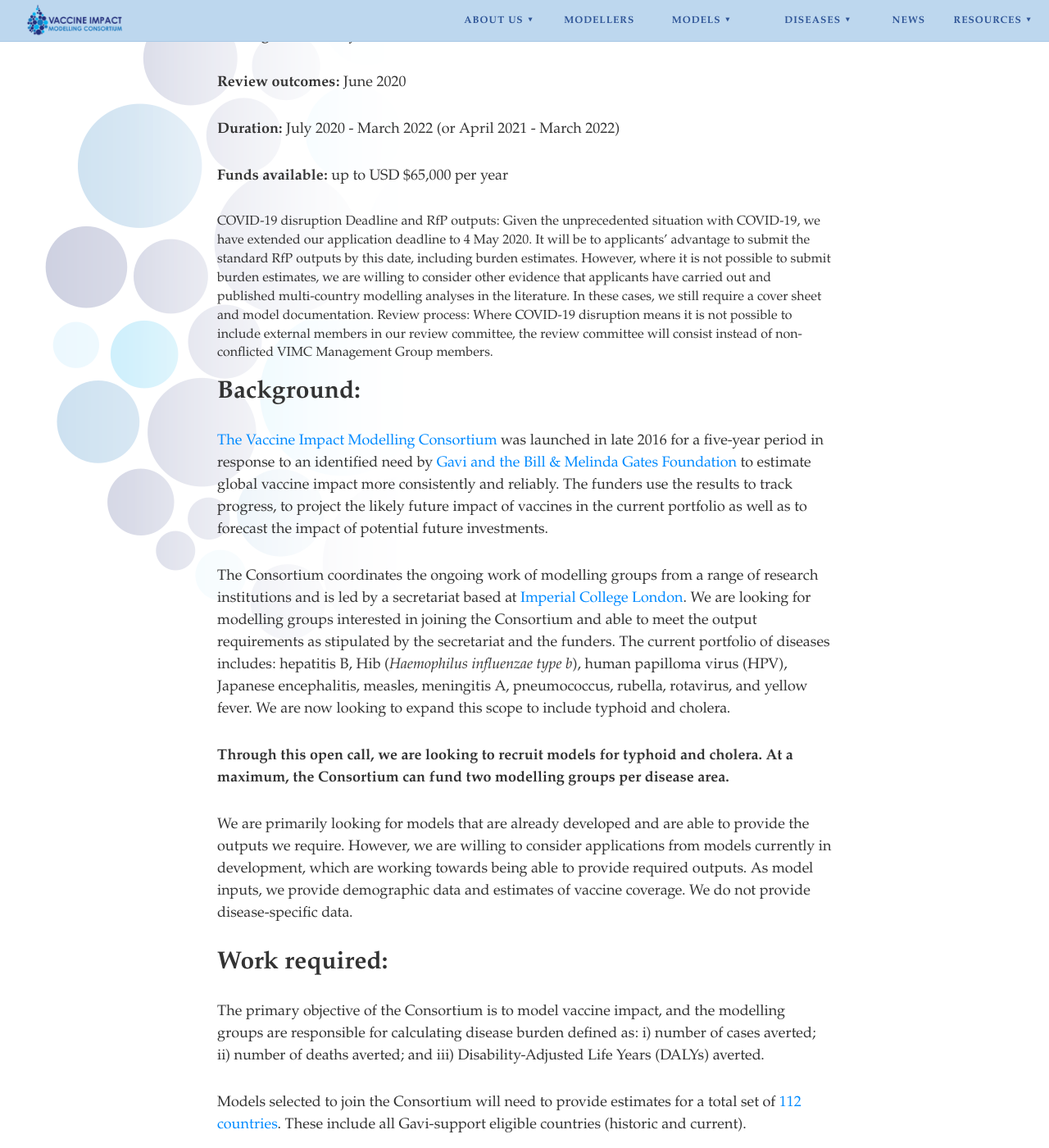
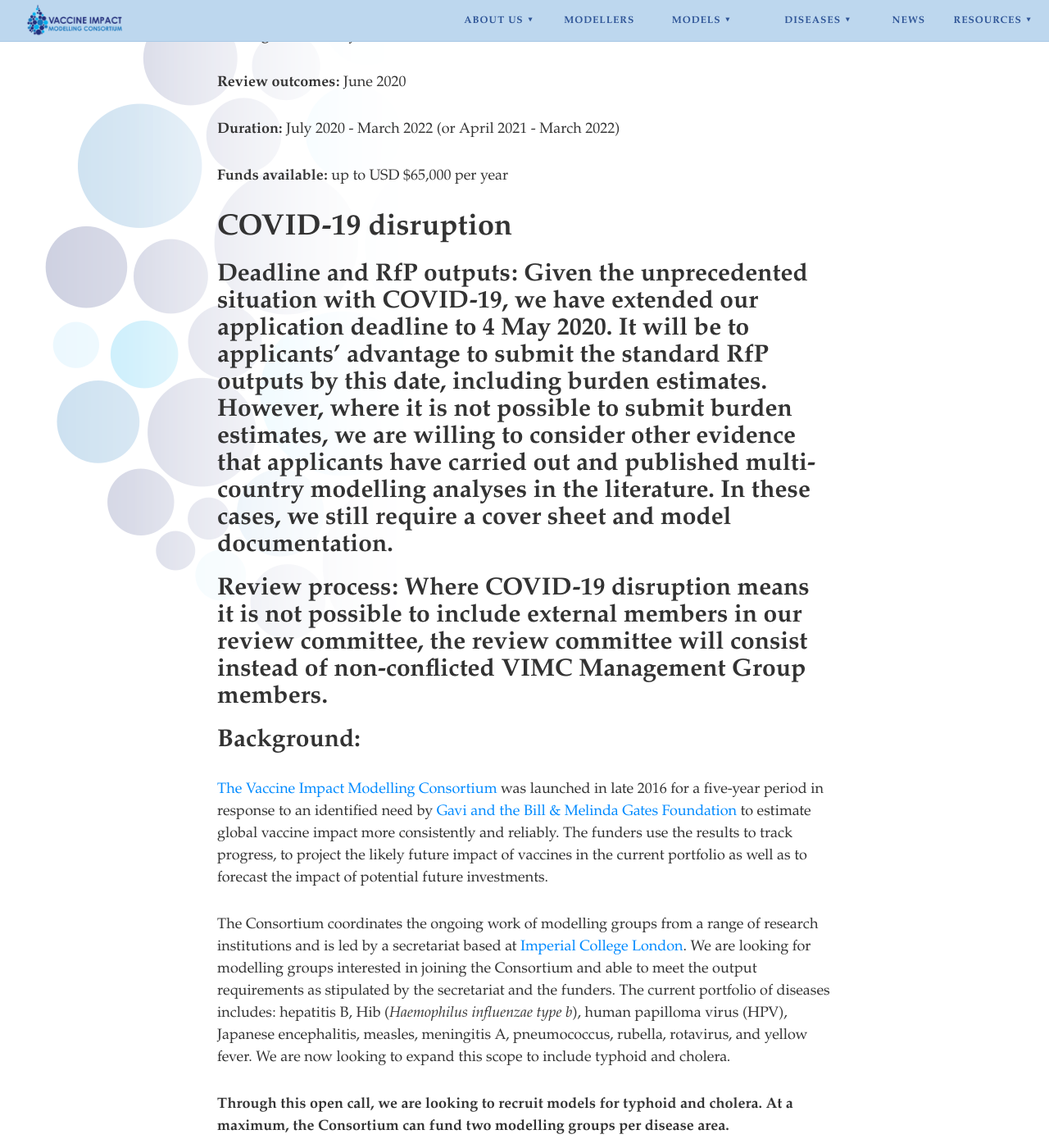
Before and after one commit to vimchub/vaccineimpact, a Jekyll site: the page built from _posts/2020-02-10-request-for-proposals.md, in a window 1280 px wide and 1400 px high, scrolled down 548 px. Shown: the whole window at 82% size. Built offline with Jekyll 4.4.1, drawn with Linux system fonts in a browser that asks for light colours; nearby versions of some CDN libraries.

Commit message:
Updated formatting

```diff
--- a/_posts/2020-02-10-request-for-proposals.md
+++ b/_posts/2020-02-10-request-for-proposals.md
@@ -26,12 +26,11 @@
 
 **Funds available:** up to USD $65,000 per year
 
+# COVID-19 disruption
 
-<div style="font-size:16px"> COVID-19 disruption
+## Deadline and RfP outputs: Given the unprecedented situation with COVID-19, we have extended our application deadline to 4 May 2020. It will be to applicants’ advantage to submit the standard RfP outputs by this date, including burden estimates. However, where it is not possible to submit burden estimates, we are willing to consider other evidence that applicants have carried out and published multi-country modelling analyses in the literature. In these cases, we still require a cover sheet and model documentation.
 
-Deadline and RfP outputs: Given the unprecedented situation with COVID-19, we have extended our application deadline to 4 May 2020. It will be to applicants’ advantage to submit the standard RfP outputs by this date, including burden estimates. However, where it is not possible to submit burden estimates, we are willing to consider other evidence that applicants have carried out and published multi-country modelling analyses in the literature. In these cases, we still require a cover sheet and model documentation.
-
-Review process: Where COVID-19 disruption means it is not possible to include external members in our review committee, the review committee will consist instead of non-conflicted VIMC Management Group members. </div>
+## Review process: Where COVID-19 disruption means it is not possible to include external members in our review committee, the review committee will consist instead of non-conflicted VIMC Management Group members.
 
 
 ## Background:
```
